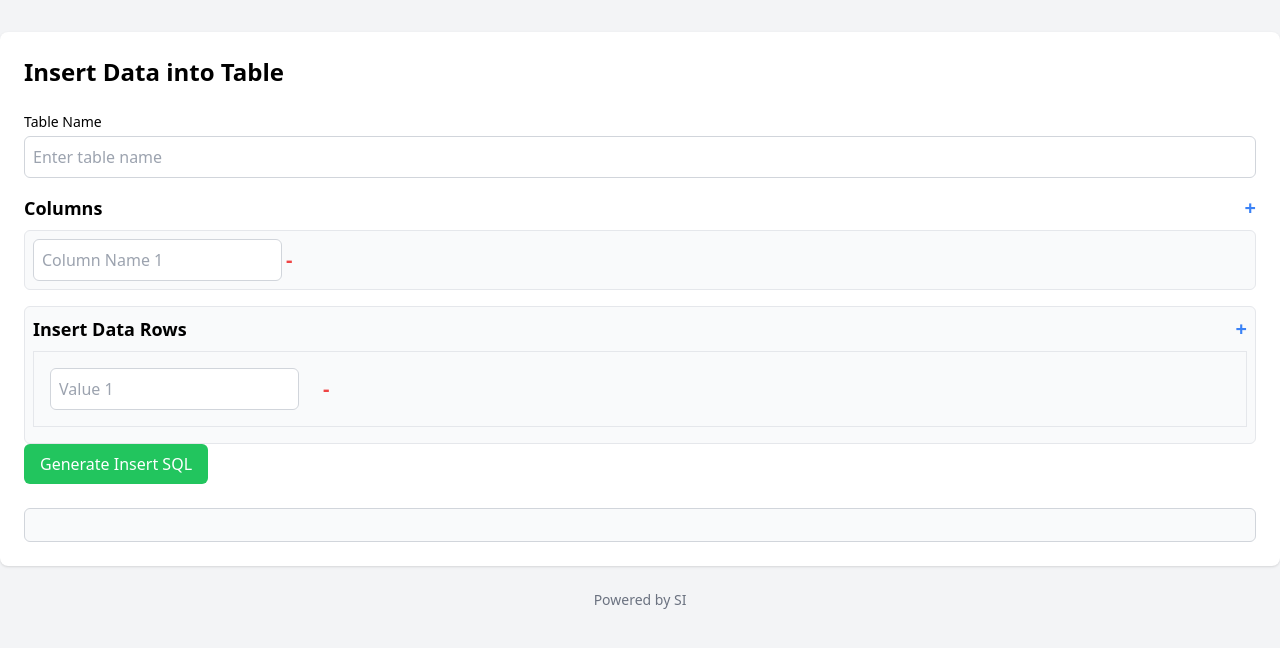
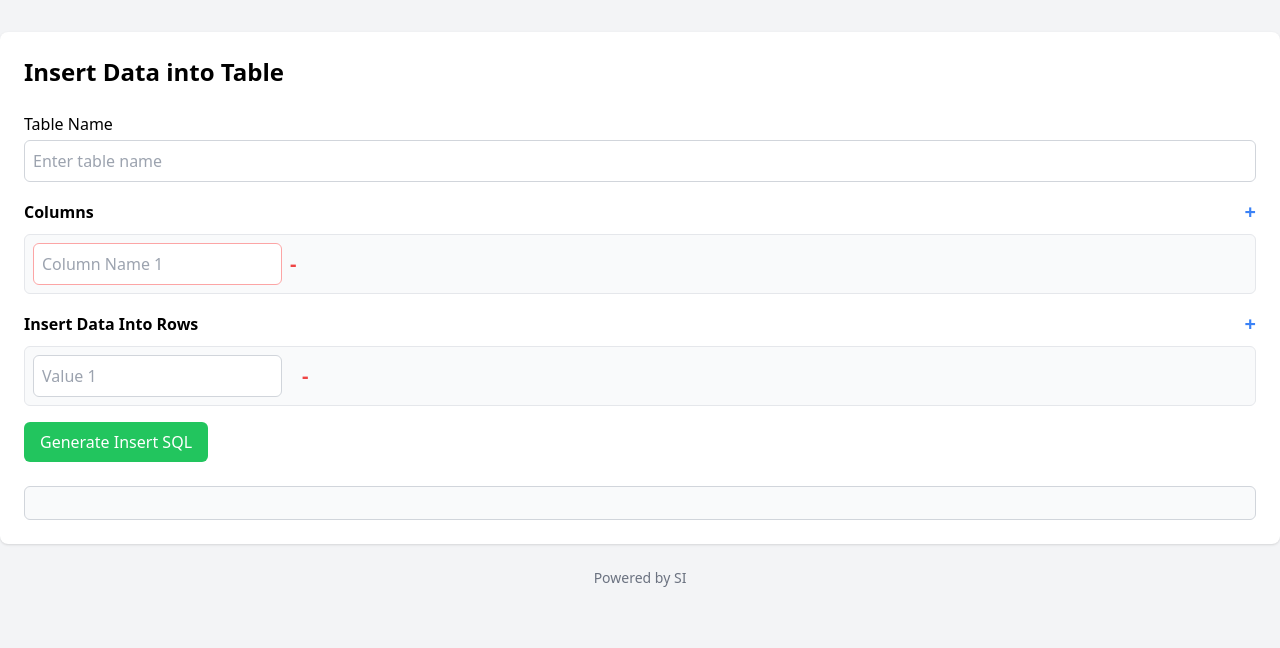
Before and after one commit to ssumir/SQL-Code-Maker, a plain HTML site: page dataIn.html in a window 1280 px wide. Drawn offline with nearby package versions, Linux system fonts and the light colour scheme.

Commit message:
dataIn.html

```diff
--- a/dataIn.html
+++ b/dataIn.html
@@ -12,40 +12,40 @@
 
         <!-- Table Name -->
         <div class="mb-4">
-            <label for="insertTableName" class="block text-sm font-medium">Table Name</label>
+            <label for="insertTableName" class="block text-md font-medium">Table Name</label>
             <input type="text" id="insertTableName" placeholder="Enter table name" class="w-full p-2 mt-1 border border-gray-300 rounded-md">
         </div>
 
         <!-- Columns -->
         <div class="mb-4">
             <div class="flex justify-between items-center mb-2">
-                <h3 class="text-lg font-semibold">Columns</h3>
+                <h3 class="text-md font-semibold">Columns</h3>
                 <button onclick="addColumnName()" class="text-blue-500 text-xl font-bold">+</button>
             </div>
             <div id="columnNamesContainer" class="overflow-x-auto border p-2 rounded-md bg-gray-50">
                 <div id="columnsRow" class="flex gap-4">
                     <div class="flex items-center column">
-                        <input type="text" placeholder="Column Name 1" class="p-2 border border-gray-300 rounded-md column-name">
-                        <button onclick="removeColumn(this)" class="text-red-500 text-xl font-bold ml-1">-</button>
+                        <input type="text" placeholder="Column Name 1" class="p-2 border border-red-300 rounded-md column-name">
+                        <button onclick="removeColumn(this)" class="text-red-500 text-xl font-bold ml-2">-</button>
                     </div>
                 </div>
             </div>
         </div>
 
         <!-- Data Rows -->
-        <div id="dataRowsContainer" class="overflow-x-auto border p-2 rounded-md bg-gray-50">
+        <div id="dataRowsContainer" class="overflow-x-auto">
             <div class="flex justify-between items-center mb-2">
-                <h3 class="text-lg font-semibold">Insert Data Rows</h3>
+                <h3 class="text-md font-semibold">Insert Data Into Rows</h3>
                 <button onclick="addDataRow()" class="text-blue-500 text-xl font-bold">+</button>
             </div>
-            <div class="flex items-center gap-4 border p-4 mb-2 data-row">
+            <div class="flex items-center gap-4 border p-2 rounded-md bg-gray-50 mb-2 data-row">
                 <input type="text" placeholder="Value 1" class="p-2 border border-gray-300 rounded-md data-value">
-                <button onclick="removeDataRow(this)" class="text-red-500 text-xl font-bold ml-2">-</button>
+                <button onclick="removeDataRow(this)" class="text-red-500 text-xl font-bold ml-1">-</button>
             </div>
         </div>
 
         <!-- Generate SQL -->
-        <button onclick="generateInsertSQL()" class="px-4 py-2 bg-green-500 text-white rounded-md hover:bg-green-600">Generate Insert SQL</button>
+        <button onclick="generateInsertSQL()" class="px-4 py-2 pt-2 mt-2 bg-green-500 text-white rounded-md hover:bg-green-600">Generate Insert SQL</button>
 
         <!-- Output -->
         <div id="insertOutput" class="mt-6 p-4 border border-gray-300 rounded-md bg-gray-50"></div>
@@ -64,8 +64,8 @@
             columnDiv.classList.add('flex', 'items-center', 'column', 'gap-2');
 
             columnDiv.innerHTML = `
-                <input type="text" placeholder="Column Name ${columnIndex}" class="p-2 border border-gray-300 rounded-md column-name">
-                <button onclick="removeColumn(this)" class="text-red-500 text-xl font-bold ml-2">-</button>
+                <input type="text" placeholder="Column Name ${columnIndex}" class="p-2  border border-red-300 rounded-md column-name">
+                <button onclick="removeColumn(this)" class="text-red-500 text-xl font-bold pl-1">-</button>
             `;
 
             columnsRow.appendChild(columnDiv);
@@ -76,7 +76,7 @@
                 const dataInput = document.createElement('input');
                 dataInput.type = 'text';
                 dataInput.placeholder = `Value ${columnIndex}`;
-                dataInput.classList.add('p-2', 'border', 'border-gray-300', 'rounded-md', 'data-value');
+                dataInput.classList.add('ml-3','p-2', 'border', 'border-gray-300', 'rounded-md', 'data-value');
                 row.insertBefore(dataInput, row.querySelector('button'));
             });
         }
```
